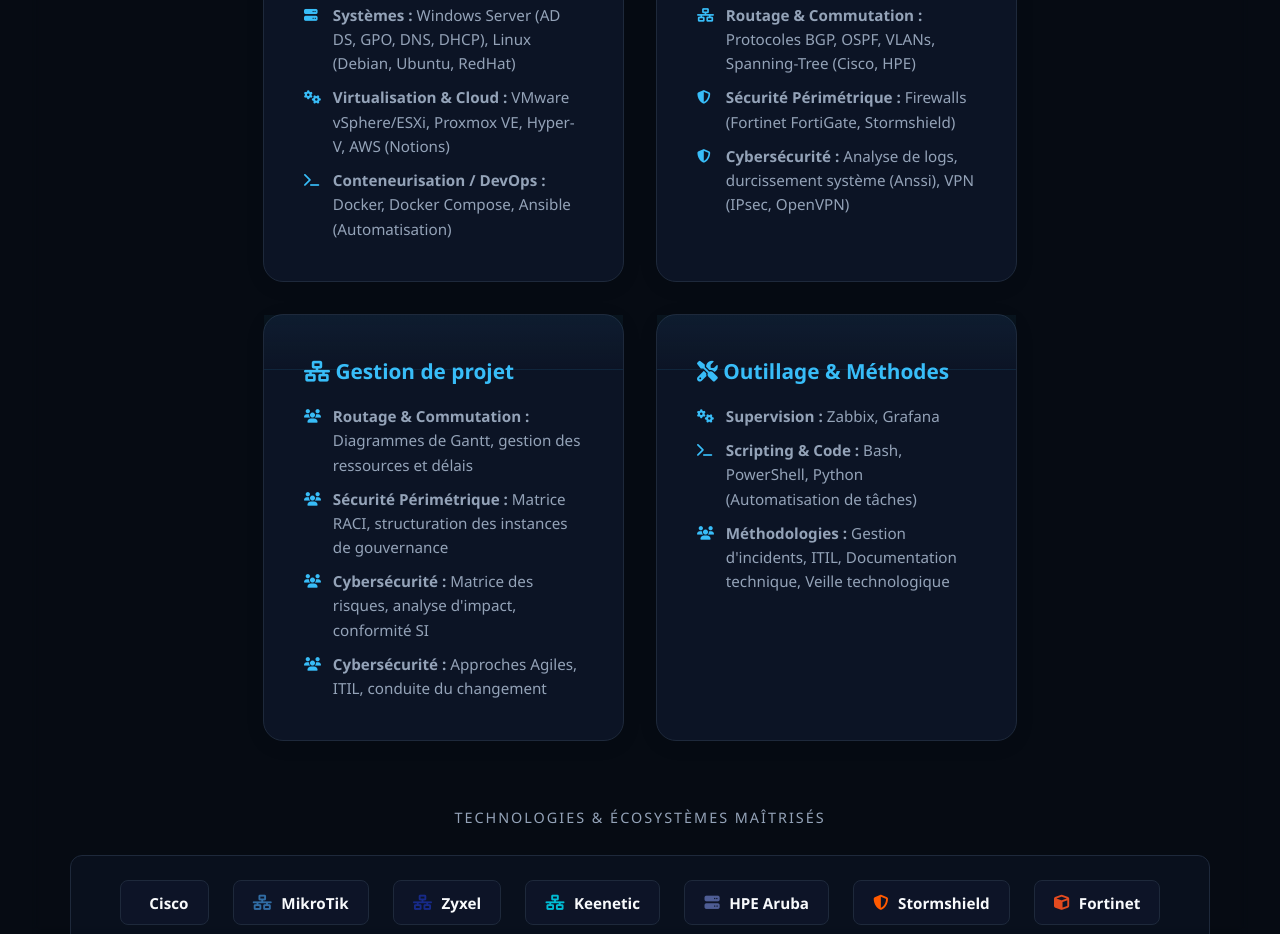
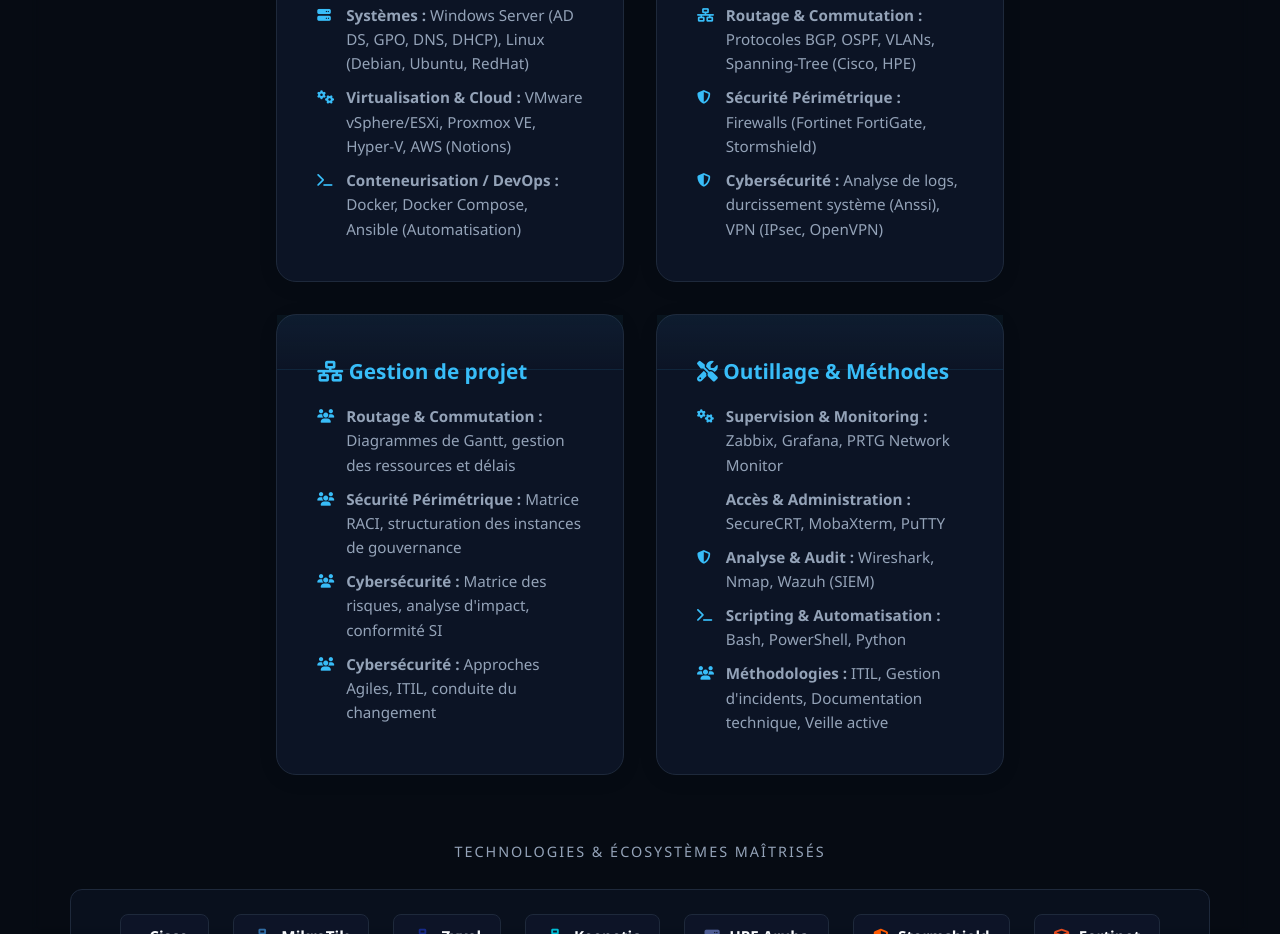
Before and after one commit to timeopedoussaut01-sketch/timeopedoussaut01-sketch.github.io, a plain HTML site: page index.html in a window 1280 px wide. Shown: the part 6142-7076 px from the top of the page. Drawn offline with Linux system fonts and the light colour scheme.

Commit message:
index.html

```diff
--- a/index.html
+++ b/index.html
@@ -1460,9 +1460,11 @@
                     <div class="post-title" style="font-size: 1.3rem; color: var(--accent);"><i class="fas fa-tools"></i> Outillage & Méthodes</div>
                 </div>
                 <ul class="job-details">
-                    <li class="gear"><strong>Supervision :</strong> Zabbix, Grafana</li>
-                    <li class="tech"><strong>Scripting & Code :</strong> Bash, PowerShell, Python (Automatisation de tâches)</li>
-                    <li class="user"><strong>Méthodologies :</strong> Gestion d'incidents, ITIL, Documentation technique, Veille technologique</li>
+                    <li class="gear"><strong>Supervision & Monitoring :</strong> Zabbix, Grafana, PRTG Network Monitor</li>
+                    <li class="network"><strong>Accès & Administration :</strong> SecureCRT, MobaXterm, PuTTY</li>
+                    <li class="shield"><strong>Analyse & Audit :</strong> Wireshark, Nmap, Wazuh (SIEM)</li>
+                    <li class="tech"><strong>Scripting & Automatisation :</strong> Bash, PowerShell, Python</li>
+                    <li class="user"><strong>Méthodologies :</strong> ITIL, Gestion d'incidents, Documentation technique, Veille active</li>
                 </ul>
             </div>
 
```
